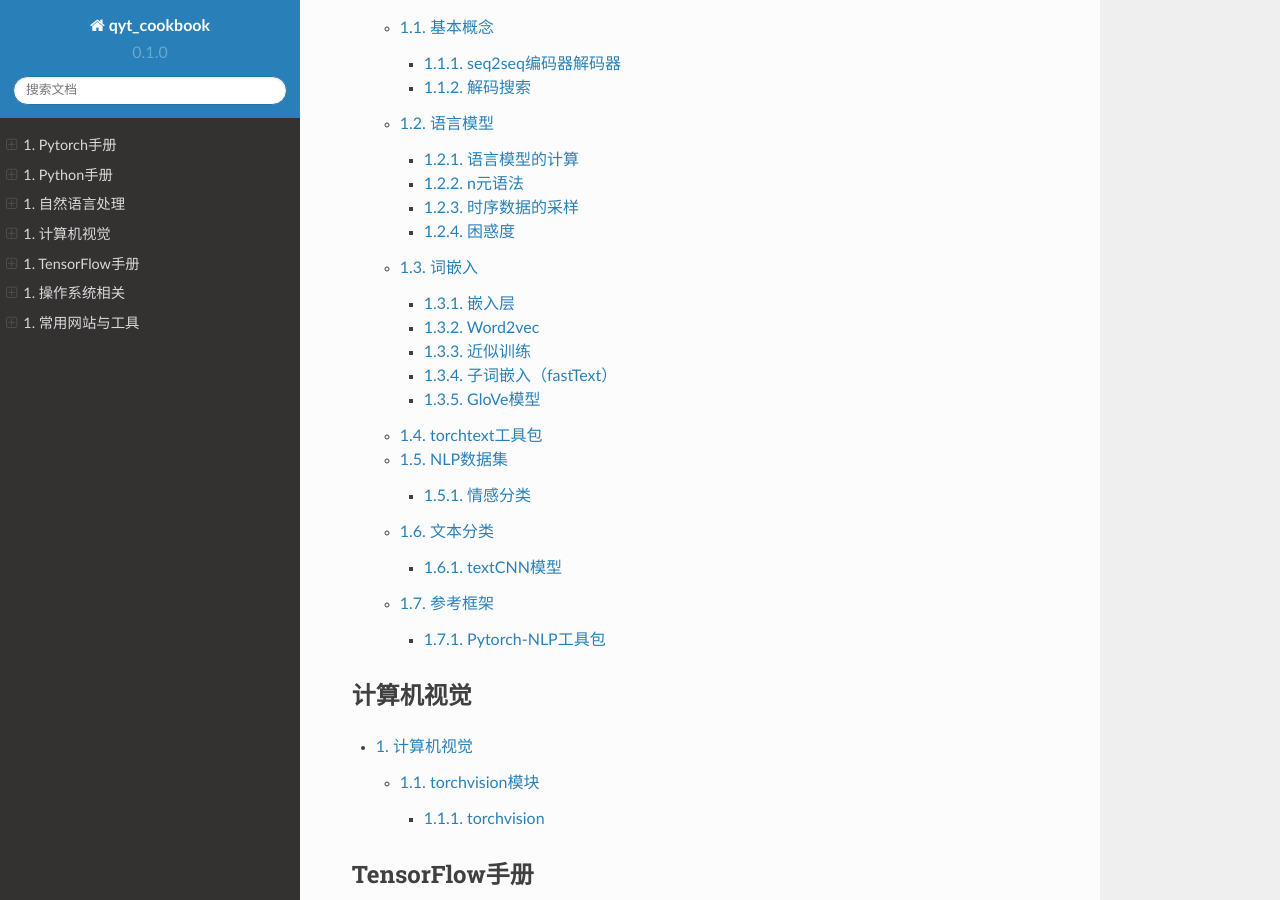
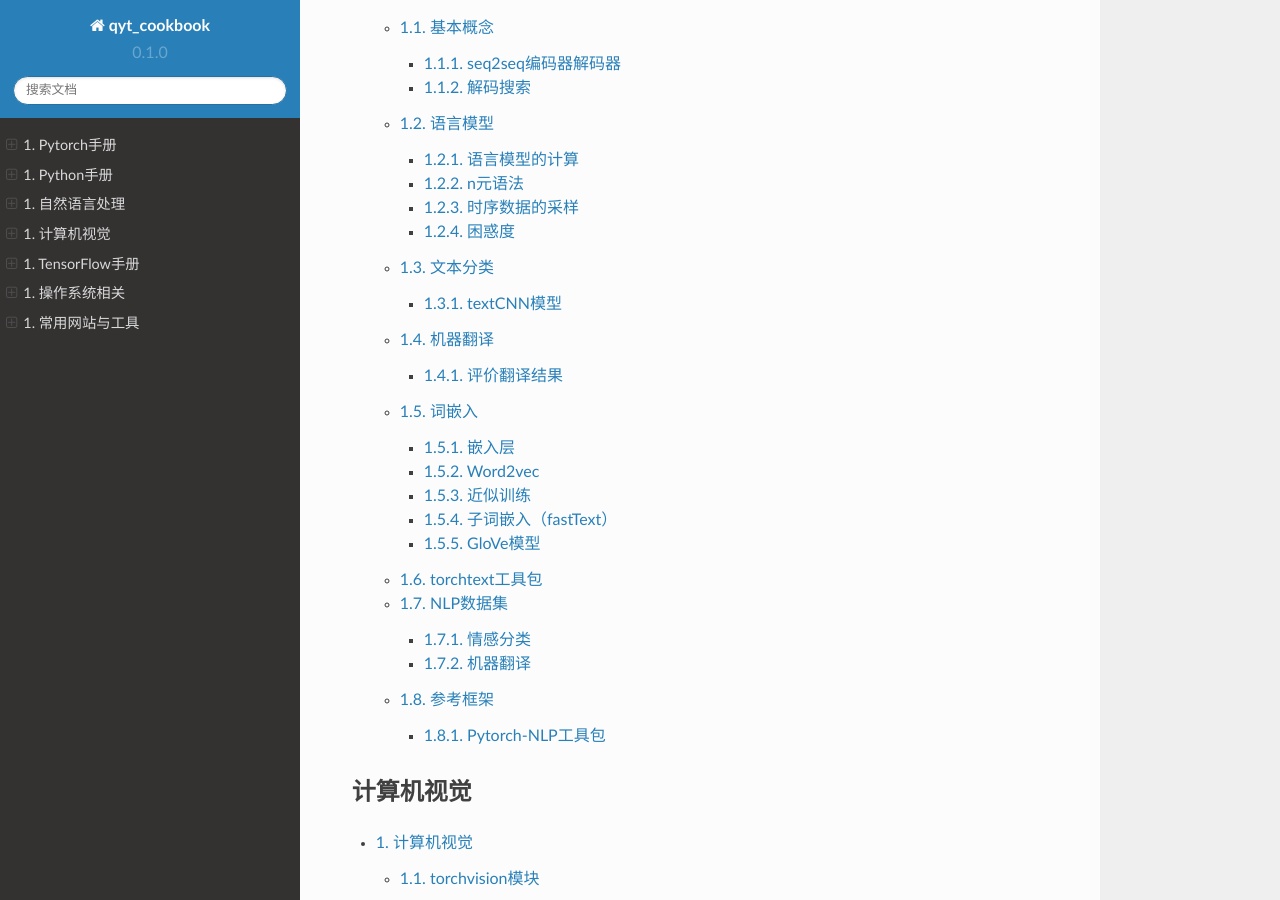
Before and after one commit to q759729997/qyt_cookbook, a Sphinx documentation site: the page built from qyt_cookbook/source/index.rst, in a window 1280 px wide and 900 px high, scrolled down 2618 px. Built offline with Sphinx 7.4.7 and the Read the Docs theme 2.0.0, drawn with Linux system fonts in a browser that asks for light colours.

Commit message:
机器翻译训练和预测

```diff
--- a/qyt_cookbook/source/nlp/dataset.rst
+++ b/qyt_cookbook/source/nlp/dataset.rst
@@ -10,3 +10,9 @@
 
 - 斯坦福的IMDb数据集（Stanford's Large Movie Review Dataset）。这个数据集分为训练和测试用的两个数据集，分别包含25,000条从IMDb下载的关于电影的评论。在每个数据集中，标签为“正面”和“负面”的评论数量相等。
 - 下载链接(压缩包越80MB)： http://ai.stanford.edu/~amaas/data/sentiment/aclImdb_v1.tar.gz
+
+机器翻译
+######################
+
+- WMT. http://www.statmt.org/wmt14/translation-task.html
+- Tatoeba Project. http://www.manythings.org/anki/
--- a/qyt_cookbook/source/nlp/index.rst
+++ b/qyt_cookbook/source/nlp/index.rst
@@ -9,8 +9,9 @@
 
    基本概念 </nlp/concept>
    语言模型 </nlp/language_model>
+   文本分类 </nlp/text_classification>
+   机器翻译 </nlp/machine_translation>
    词嵌入 </nlp/word_embedding>
    torchtext工具包 </nlp/torchtext>
    NLP数据集 </nlp/dataset>
-   文本分类 </nlp/text_classification>
    参考框架 </nlp/framework>
--- /dev/null
+++ b/qyt_cookbook/source/nlp/machine_translation.rst
@@ -0,0 +1,24 @@
+==================
+机器翻译
+==================
+
+- 机器翻译是指将一段文本从一种语言自动翻译到另一种语言。
+- 可以将编码器—解码器和注意力机制应用于机器翻译中。
+
+评价翻译结果
+######################
+
+BLEU
+***************************
+
+- 评价机器翻译结果通常使用BLEU（Bilingual Evaluation Understudy）。对于模型预测序列中任意的子序列，BLEU考察这个子序列是否出现在标签序列中。
+- 具体来说，设词数为 :math:`n` 的子序列的精度为 :math:`p_n` 。它是预测序列与标签序列匹配词数为 :math:`n` 的子序列的数量与预测序列中词数为 :math:`n` 的子序列的数量之比。举个例子，假设标签序列为 :math:`A` 、 :math:`B` 、 :math:`C` 、 :math:`D` 、 :math:`E` 、 :math:`F` ，预测序列为 :math:`A` 、 :math:`B` 、 :math:`B` 、 :math:`C` 、 :math:`D` ，那么 :math:`p_1 = 4/5,\ p_2 = 3/4,\ p_3 = 1/3,\ p_4 = 0` 。设 :math:`len_{\text{label}}` 和 :math:`len_{\text{pred}}` 分别为标签序列和预测序列的词数，那么，BLEU的定义为
+
+.. math::
+
+    \exp\left(\min\left(0, 1 - \frac{len_{\text{label}}}{len_{\text{pred}}}\right)\right) \prod_{n=1}^k p_n^{1/2^n},
+
+- 其中 :math:`k` 是我们希望匹配的子序列的最大词数。可以看到当预测序列和标签序列完全一致时，BLEU为1。
+- 因为匹配较长子序列比匹配较短子序列更难，BLEU对匹配较长子序列的精度赋予了更大权重。例如，当 :math:`p_n` 固定在0.5时，随着 :math:`n` 的增大， :math:`0.5^{1/2} \approx 0.7, 0.5^{1/4} \approx 0.84, 0.5^{1/8} \approx 0.92, 0.5^{1/16} \approx 0.96` 。另外，模型预测较短序列往往会得到较高 :math:`p_n` 值。因此，上式中连乘项前面的系数是为了惩罚较短的输出而设的。举个例子，当 :math:`k=2` 时，假设标签序列为 :math:`A` 、 :math:`B` 、 :math:`C` 、 :math:`D` 、 :math:`E` 、 :math:`F` ，而预测序列为 :math:`A` 、 :math:`B` 。虽然 :math:`p_1 = p_2 = 1` ，但惩罚系数 :math:`\exp(1-6/2) \approx 0.14` ，因此BLEU也接近0.14。
+
+- 参考文献：Papineni, K., Roukos, S., Ward, T., & Zhu, W. J. (2002, July). BLEU: a method for automatic evaluation of machine translation. In Proceedings of the 40th annual meeting on association for computational linguistics (pp. 311-318). Association for Computational Linguistics.
```
